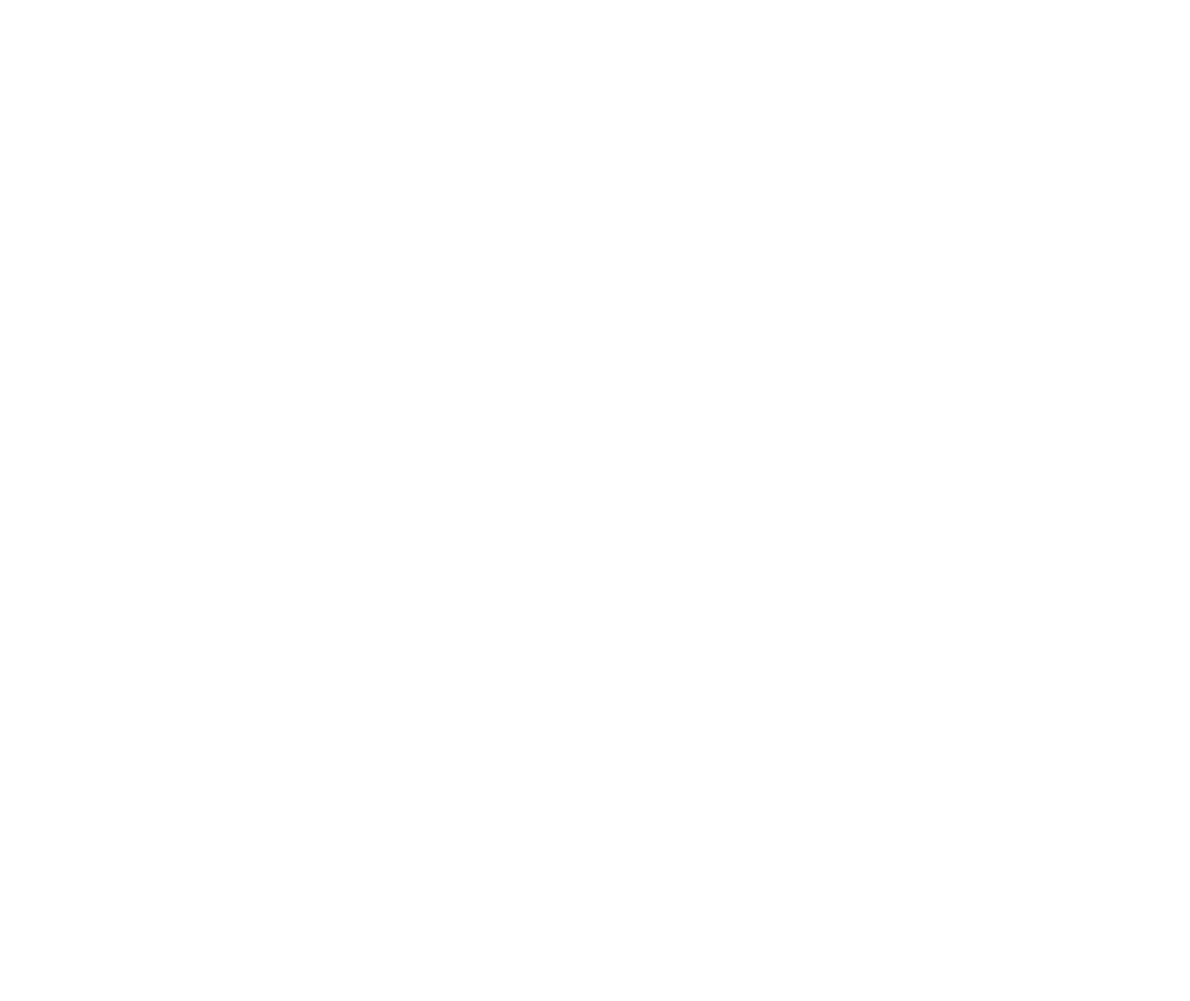
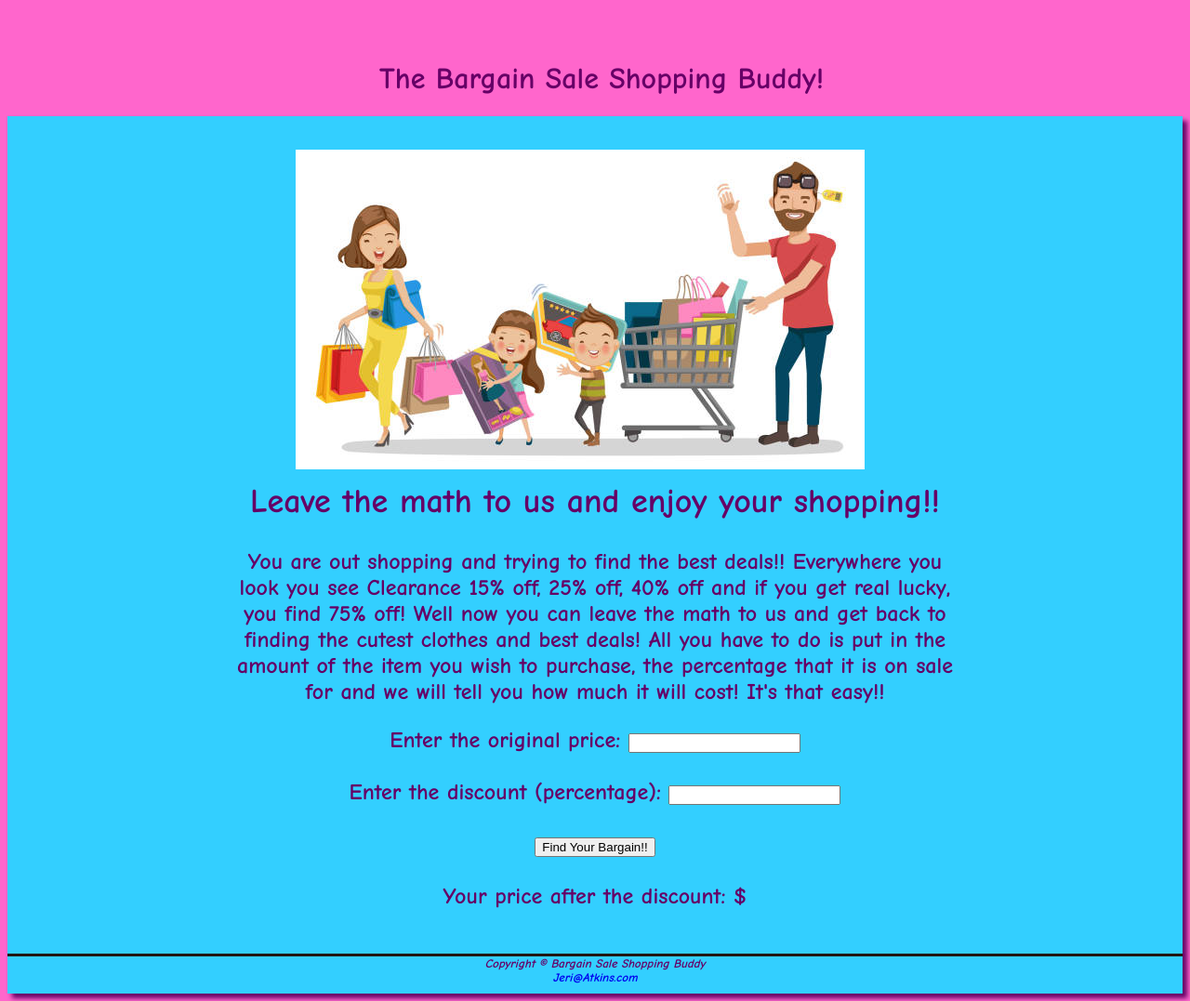
Before and after one commit to jeriberi81/SaleCalculator, a website: page index.html in a window 1280 px wide. Shown: the whole page at 93% size. Before the commit the page ends 800 px from the top, so only its background shows below. Drawn offline with Linux system fonts and the light colour scheme.

Commit message:
Solo project, queryselector, value, eventListener

```diff
--- /dev/null
+++ b/SaleCalculator.css
@@ -0,0 +1,53 @@
+body { background-color: #FF66CC;
+      color: #660066;
+      font-family: "Comic Sans MS", Georgia, sans-serif;}
+
+header { background-color: #33cfff;
+         height: 150px;
+
+		 background-repeat: no-repeat;}
+
+h1 { padding-top: 45px;
+     padding-left: 400px; }
+
+h2 {text-align: center;}
+
+nav {color: #660066;
+	 padding-top: 10px;
+     font-size: 1.5em;
+     text-align: center;
+     font-weight: bold;
+	 font-family: "Comic Sans MS", Georgia, sans-serif;}
+
+nav a {text-decoration: none;}
+
+main    {padding-left: 10em;
+         padding-right: 10em;
+         padding-bottom: 2em;
+         display: block;}
+
+footer { padding-bottom: 10px;
+         border-top: #221811;
+		 border-top-style: solid;
+         background-color: #FF66CC);
+         font-size: small;
+	     font-style: italic;
+	     text-align: center;}
+
+h4      {background-color: #D2B48C;
+         font-size: 1.2em;
+		 padding-left: 10px;
+         padding-bottom: 5px;}
+
+.details  {padding-left: 20%;
+           padding-right: 20%;}
+
+img     { padding-left: 10px;
+          padding-right: 10px;}
+
+#wrapper { background-color: #33cfff;
+		   min-width: 900px;
+		   max-width: 1280px;
+		   box-shadow: 5px 5px 5px;
+           margin-right: auto;
+		   margin-left: auto;}
--- a/index.html
+++ b/index.html
@@ -4,11 +4,59 @@
   <meta charset="UTF-8">
   <meta name="viewport" content="width=device-width, initial-scale=1.0">
   <meta http-equiv="X-UA-Compatible" content="ie=edge">
-  <title>Enter Title of HW Here</title>
+  <link rel="stylesheet" href="SaleCalculator.css">
+  <title>Sale Calculator</title>
 </head>
 <body>
-  <!-- Enter HTML here. -->
+ <!-- Enter HTML here. -->
+<h1>The Bargain Sale Shopping Buddy!</h1>
+<div id="wrapper">
+  <header>
+<br><br>
 
-  <script src="scripts.js"></script>
+  <img style="margin-left: 300px;" src="shop.jpg" alt="shopping banner"
+    width="612"
+    height="344">
+  </header>  <br><br>
+  <nav><br><br>
+
+
+
+  </header>
+<br><br>
+<br><br>
+  <main>
+  <h2>Leave the math to us and enjoy your shopping!!</h2>
+  <p>You are out shopping and trying to find the best deals!! Everywhere you look you see Clearance 15% off, 25% off, 40% off and if you get real lucky, you find 75% off! Well now you can leave the math to us and get back to finding the cutest clothes and best deals! All you have to do is put in the amount of the item you wish to purchase, the percentage that it is on sale for and we will tell you how much it will cost! It's that easy!!</p>
+
+  <form action="">
+      <label for="num-1">Enter the original price: </label>
+      <input type="number" id="num-1">
+      <br><br>
+      <label for="num-2">Enter the discount (percentage): </label>
+      <input type="number" id="num-2">
+
+      <br><br>
+
+      <!--<label for="operation">Select the type of operation</label>-->
+
+
+      <input type="submit" value="Find Your Bargain!!"/>
+<br><br>
+<label>Your price after the discount: $</label>
+      <output></output>
+    </form>
+
+
+  </main>
+  <footer>
+  Copyright &copy; Bargain Sale Shopping Buddy<br>
+  <a href="mailto:jeri.atkins@student.swic.com">Jeri@Atkins.com</a>
+  </footer>
+  </div>
+
+
+
+<script src="scripts.js"></script>
 </body>
 </html>
--- a/scripts.js
+++ b/scripts.js
@@ -1,6 +1,23 @@
-// Enter a description of this program here.
+// calculates how much item is after the discount is applied.
 
-/**
- * Write some pseudo code steps here.
- * Use those steps as your `commit` messages (and delete them from here as you complete a step.)
- */
+const discount = function(a, b) {
+  return a * (b / 100);
+};
+const price = function(num1, discount) {
+  return num1 - discount;
+};
+
+const form = document.querySelector("form");
+const num1 = document.querySelector("#num-1");
+const num2 = document.querySelector("#num-2");
+const output = document.querySelector("output");
+
+//callback function
+form.addEventListener("submit", function(event) {
+  //Prevent the default browser behavior - DON"T SUBMIT
+  event.preventDefault();
+
+  // form inputs have a property called value
+  console.log(discount);
+  output.textContent = price(num1.value, num2.value);
+});
```
Also changed, not shown: shop.jpg (added).
